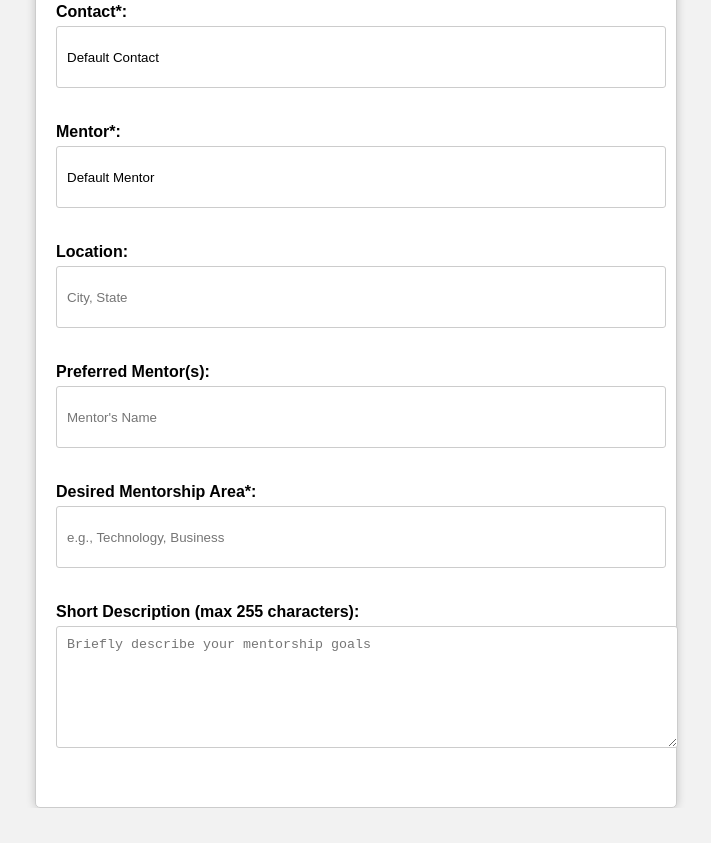
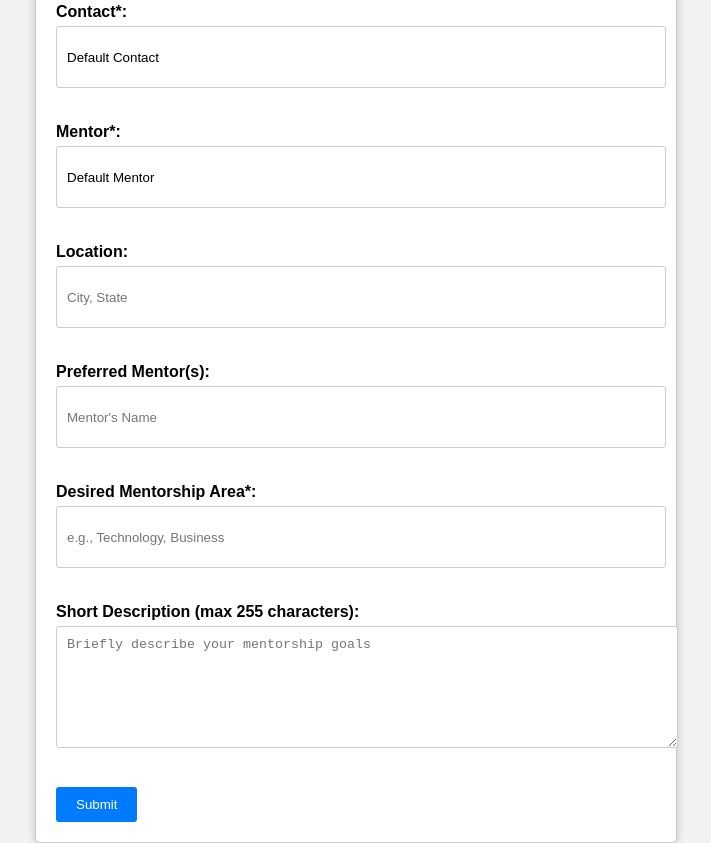
Before and after one commit to kuinkelarun/mentorship-app.github.io, a plain HTML site: page index.html in a window 1280 px wide. Shown: the part 576-1419 px from the top of the page, without its empty margins (284-995 px from the left). Before the commit the page ends 1384 px from the top, so only its background shows below. Drawn offline with Linux system fonts and the light colour scheme.

Commit message:
Update index.html

```diff
--- a/index.html
+++ b/index.html
@@ -117,7 +117,9 @@
                 <textarea id="shortDescription" name="shortDescription" placeholder="Briefly describe your mentorship goals" maxlength="255"></textarea>
             </div>
 
-            <!-- ... Submit button ... -->
+            <div class="submit-button">
+                <input type="submit" value="Submit">
+            </div>
         </form>
     </div>
 </body>
```
